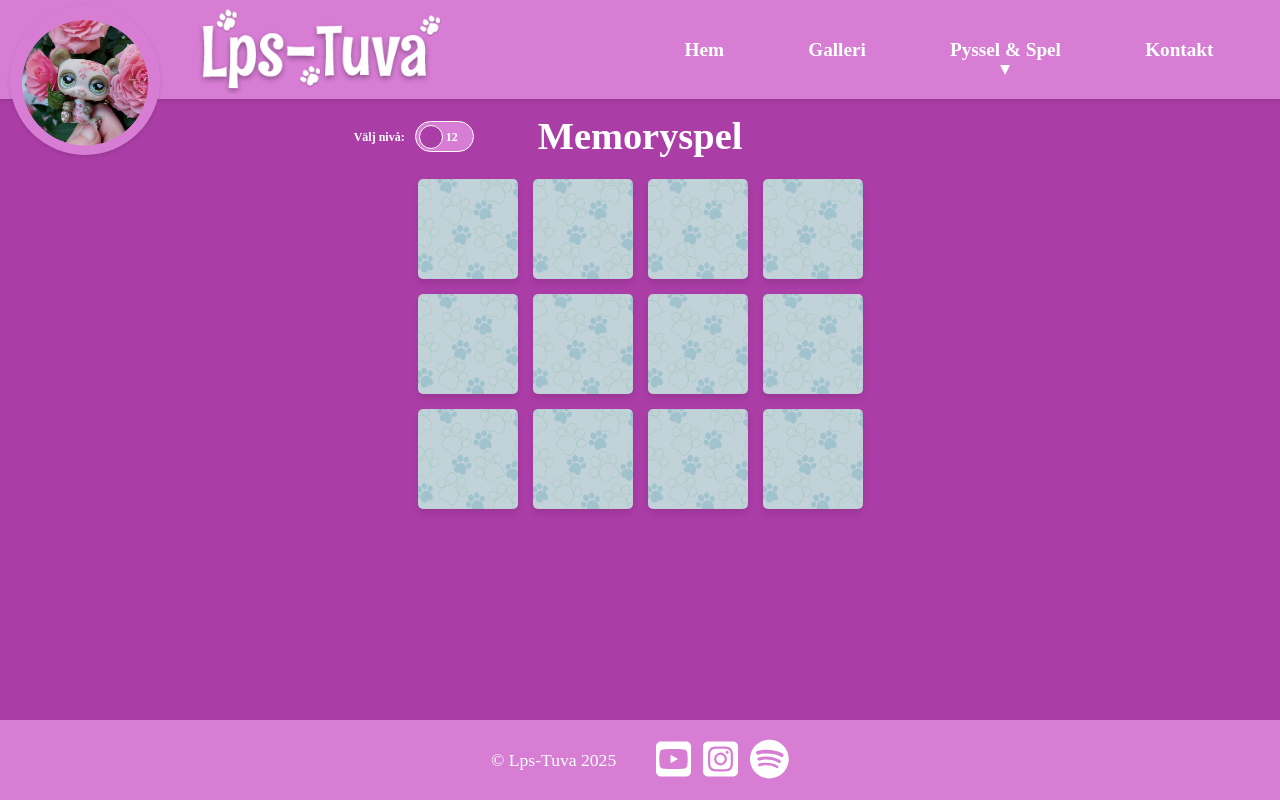
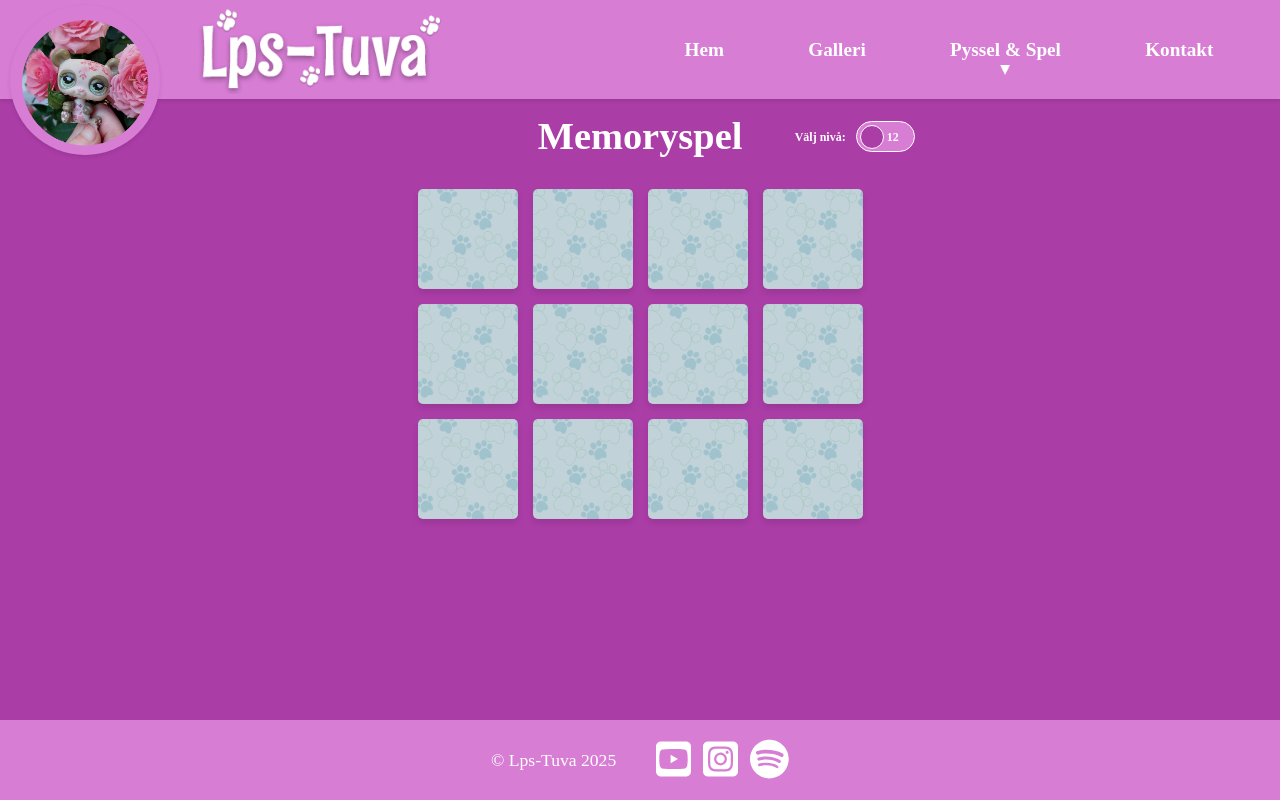
Before and after one commit to Carinalak/LpsTuva, a React (Vite) app: page /#/memory in a window 1280 px wide. Built offline with nearby package versions, Linux system fonts and the light colour scheme; a web font is replaced by a local one.

Commit message:
:lipstick: Adjustments

```diff
--- a/src/components/Menu/DesktopMenu.tsx
+++ b/src/components/Menu/DesktopMenu.tsx
@@ -74,7 +74,7 @@ export const DesktopNav = styled.nav`
     }
 
     @media screen and (min-width: ${BREAKPOINT_BIGGER_DESKTOP}) {
-      font-size: 2.3rem;
+      font-size: 1.8rem;
     }
 
 
@@ -153,7 +153,7 @@ export const DesktopNav = styled.nav`
     ul.submenu li a {
       color: ${KRITVIT};
       font-weight: 600;
-      font-size: 1.2rem;
+      font-size: 1rem;
       padding: 5;
       margin: 0;
       display: block;
--- a/src/components/styled/Fonts.tsx
+++ b/src/components/styled/Fonts.tsx
@@ -27,7 +27,7 @@ export const H1PurpleSecond = styled(H1White) `           // Titel på varje sid
 export const H1WhiteSecond = styled(H1White) `      // Titel på varje sida - vit
   color: ${KRITVIT};
   //line-height: 1.1;
-    text-shadow: none;
+  text-shadow: none;
 `;
 
 export const H2White = styled.h2 `
--- a/src/components/styled/Wrappers.tsx
+++ b/src/components/styled/Wrappers.tsx
@@ -325,6 +325,10 @@ export const TitleDropdownWrapper = styled.section`
 `;
 
 export const TitleToggleWrapper = styled(TitleDropdownWrapper)`
+    flex-direction: column;
+    align-items: center;
+    gap: 10px;
+    padding-bottom: 10px;
 
     @media screen and (min-width: ${BREAKPOINT_TABLET}) {
       grid-template-columns: 1fr 1fr 1fr;
--- a/src/pages/Memory.tsx
+++ b/src/pages/Memory.tsx
@@ -141,16 +141,15 @@ export const Memory: React.FC = () => {
         />
       <TitleToggleWrapper>
 
-      <div className="difficulty-toggle">
+      <div/>
+      <H1WhiteSecond>Memoryspel</H1WhiteSecond>
 
-    <DifficultyToggle
-      difficulty={difficulty}
-      onClick={() => setDifficulty(difficulty === "easy" ? "hard" : "easy")}
-    />
-
-  </div>
-      <H1WhiteSecond>Memoryspel</H1WhiteSecond>
-       <div/>
+       <div>
+        <DifficultyToggle
+          difficulty={difficulty}
+          onClick={() => setDifficulty(difficulty === "easy" ? "hard" : "easy")}
+        />
+        </div>
         </TitleToggleWrapper>
 
         <MemoryStyle className={difficulty === "hard" ? "hard-mode" : ""}>
```
